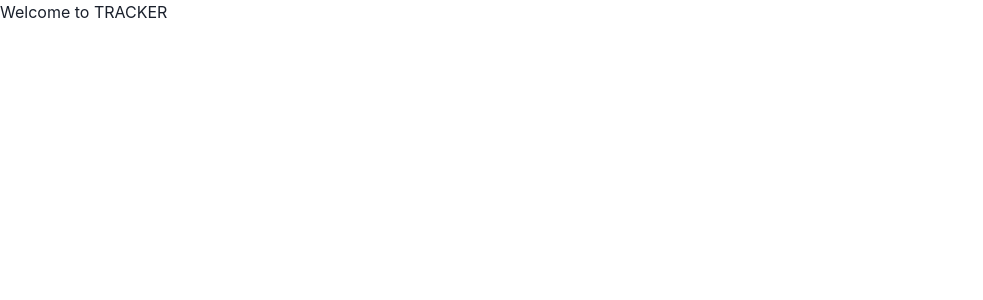
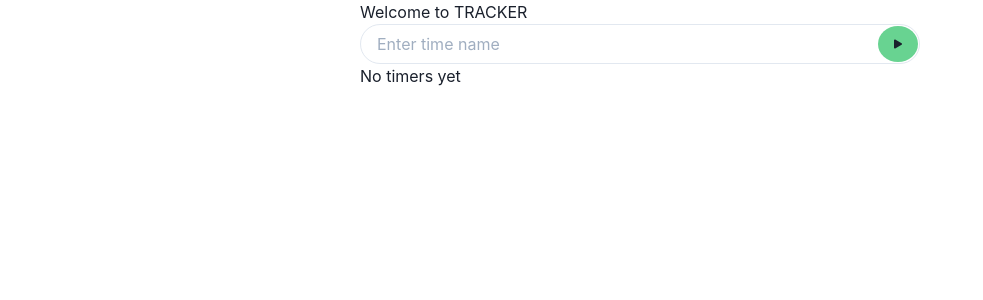
Before and after one commit to Fury26/Nimble-test-task, a React app: page / in a window 1280 px wide. Shown: the top 300 px of the page, without its empty margins (0-983 px from the left). Built offline with nearby package versions, Linux system fonts and the light colour scheme.

Commit message:
made launch of stopwatch

```diff
--- a/src/components/App.tsx
+++ b/src/components/App.tsx
@@ -1,5 +1,31 @@
 import React from 'react';
+import { Container } from '@chakra-ui/react';
+import {Provider} from 'react-redux';
+import { Box } from '@chakra-ui/react';
+import { InputTimer } from './InputTimer';
+import { TimersList } from './TimersList';
+import { store } from '../redux/store';
 
 export const App: React.FC = () => {
-    return <h1>Welcome to TRACKER</h1>;
+    return (
+        <Provider store={store}>
+            <Container centerContent>
+                <Box
+                    width={{
+                        sm: '100vw',
+                        md: '560px'
+                    }}
+                    padding={{
+                        sm: 0
+                    }}
+                    margin={{
+                        sm: 0
+                    }}>
+                    Welcome to TRACKER
+                    <InputTimer />
+                    <TimersList />
+                </Box>
+            </Container>
+        </Provider>
+    );
 };
--- /dev/null
+++ b/src/components/InputTimer.tsx
@@ -0,0 +1,54 @@
+import React, {useState} from 'react'
+import { Input, Flex, Icon} from '@chakra-ui/react';
+import {BsPlayFill} from 'react-icons/bs';
+import { IconButton } from '@chakra-ui/react';
+import { Timer } from '../utils/types';
+import moment from 'moment';
+import { useDispatch } from 'react-redux';
+import { addTimer } from '../redux/timers/actions';
+
+export const InputTimer = () => {
+
+
+    const [timerName, setTimerName] = useState<string>('');
+    const dispatch = useDispatch();
+
+    const inputHandler = (event: React.ChangeEvent<HTMLInputElement>) => {
+        setTimerName(() => (event.target.value));
+    }
+
+    const addTimerHandler = () => {
+        const t: Timer = {
+            isRunning: true,
+            timePoints: [moment()],
+            name: timerName,
+        }
+
+        dispatch(addTimer(t));
+
+    }
+
+    return (
+        <Flex height="40px" position="relative">
+            <Input
+                placeholder="Enter time name"
+                h="100%"
+                value={timerName}
+                onChange={inputHandler}
+                borderRadius="20px"
+            />
+            <IconButton
+                zIndex="10"
+                position="absolute"
+                borderRadius="50%"
+                h="90%"
+                onClick={addTimerHandler}
+                aria-label="Add Timer"
+                icon={<BsPlayFill />}
+                right="2px"
+                top="2px"
+                bg="green.300"
+            />
+        </Flex>
+    );
+}
--- /dev/null
+++ b/src/components/TimerView.tsx
@@ -0,0 +1,82 @@
+import { Flex, Text } from '@chakra-ui/layout';
+import { Box, IconButton } from '@chakra-ui/react';
+import { AiOutlinePauseCircle } from 'react-icons/ai';
+import { IoRemoveOutline } from 'react-icons/io5';
+
+import React, { useEffect, useMemo, useState } from 'react';
+import { Timer } from '../utils/types';
+import moment from 'moment';
+
+type Props = {
+    timer: Timer;
+};
+
+export const TimerView: React.FC<Props> = ({ timer }) => {
+    const [timeInSeconds, setTimeInSeconds] = useState<number>(0);
+    const [timeLast, setTimeLast] = useState(null);
+
+    const calculateTime = () => {
+        let time: number = 0;
+        for (let i = 0; i < timer.timePoints.length; i += 2) {
+            if (i === timer.timePoints.length - 1) {
+                time += Math.floor(moment().diff(timer.timePoints[i]));
+            } else {
+                time += Math.floor(timer.timePoints[i + 1].diff(timer.timePoints[i]));
+            }
+        }
+        return Math.floor(time / 1000);
+    };
+
+    /* calculate time of how long timer is working before user loaded this page */
+    const timeBeforeLoading = useMemo(calculateTime, [timer.timePoints.length]);
+
+    useEffect(() => {
+        console.log(timeBeforeLoading);
+
+    }, []);
+
+    useEffect(() => {
+        setTimeout(() => {
+            changeTime();
+            setTimeInSeconds(() => timeBeforeLoading + timeInSeconds + 1);
+        }, 1000);
+    }, [timeInSeconds]);
+
+    const pauseResumeHandler = () => {};
+
+    const deleteTimerHandler = () => {};
+
+    const changeTime = () => {
+
+        let seconds = 0, minutes = 0, hours = 0;
+        hours = Math.trunc(timeInSeconds / 3600);
+        minutes = Math.floor((timeInSeconds - hours * 3600) / 60);
+        seconds = timeInSeconds - hours * 3600 - minutes * 60;
+
+        setTimeLast(() => `${hours} : ${minutes} : ${seconds}`);
+    };
+
+    return (
+        <Flex justifyContent="space-between" pb="10px">
+            <Text flex="1">{timer.name}</Text>
+            <Flex flex="1" justifyContent="space-between">
+                <Text>{timeLast}</Text>
+                <Flex>
+                    <IconButton
+                        onClick={pauseResumeHandler}
+                        aria-label="Pause/Resume"
+                        bg="transparent"
+                        as={AiOutlinePauseCircle}
+                    />
+                    <IconButton
+                        onClick={deleteTimerHandler}
+                        color="red"
+                        bg="transparent"
+                        aria-label="Remove"
+                        as={IoRemoveOutline}
+                    />
+                </Flex>
+            </Flex>
+        </Flex>
+    );
+};
--- /dev/null
+++ b/src/components/TimersList.tsx
@@ -0,0 +1,33 @@
+import React, { useEffect } from 'react'
+import {useSelector} from 'react-redux';
+import { Flex } from '@chakra-ui/layout'
+import moment from 'moment';
+import { AppState } from '../redux/store';
+import { TimerView } from './TimerView';
+
+export const TimersList = () => {
+
+    const timers = useSelector((state: AppState) => state.timers.timers);
+
+    useEffect(() => {
+        // const timer: moment.Moment = moment();
+
+        // console.log(timer);
+
+        // localStorage.setItem('timers', JSON.stringify([timer]));
+
+        // const copy = moment(JSON.parse(localStorage.getItem('timers'))[0]);
+        // console.log(copy);
+    }, [])
+
+    return (
+        <Flex flexDirection="column">
+            {
+                timers.length ? timers.map((t, ind) => {
+
+                    return <TimerView key={ind} timer={t}/>
+                }) : <h1>No timers yet</h1>
+            }
+        </Flex>
+    );
+}
--- /dev/null
+++ b/src/components/theme.ts
@@ -0,0 +1,19 @@
+import { extendTheme } from '@chakra-ui/react';
+
+export const AppTheme = extendTheme({
+
+    styles: {
+        global: {
+            margin: 0,
+            padding: 0,
+            outline: 0,
+        }
+    },
+
+    breakpoints: {
+        base: '0em',
+        sm: '320px',
+        md: '560px',
+    },
+    background: '#fff',
+})
--- a/src/index.tsx
+++ b/src/index.tsx
@@ -2,11 +2,12 @@ import React from 'react';
 import ReactDOM from 'react-dom';
 import { App } from './components/App';
 import { ChakraProvider } from '@chakra-ui/react';
+import { AppTheme } from './components/theme';
 
 const ROOT = document.querySelector('#root');
 
 ReactDOM.render(
-    <ChakraProvider>
+    <ChakraProvider theme={AppTheme}>
         <App />
     </ChakraProvider>,
     ROOT
--- a/src/redux/timers/actions.ts
+++ b/src/redux/timers/actions.ts
@@ -0,0 +1,18 @@
+import { Moment } from 'moment';
+import { Timer } from '../../utils/types';
+import { ADD_TIMER, PAUSE_TIMER, RESUME_TIMER } from './types';
+
+export const addTimer = (timer: Timer) => ({
+    type: ADD_TIMER,
+    payload: timer
+});
+
+export const PauseTimer = (pauseTime: Moment) => ({
+    type: PAUSE_TIMER,
+    payload: pauseTime
+});
+
+export const ResumeTimer = (pauseTime: Moment) => ({
+    type: RESUME_TIMER,
+    payload: pauseTime
+});
--- a/src/redux/timers/reducer.ts
+++ b/src/redux/timers/reducer.ts
@@ -1,4 +1,5 @@
 import { ActionType, Timer } from "../../utils/types"
+import { ADD_TIMER, PAUSE_TIMER, RESUME_TIMER } from "./types"
 
 export type TimersState = {
     timers: Timer[];
@@ -10,7 +11,17 @@ const initialState: TimersState = {
 
 export const timersReducer = (state: TimersState = initialState, action: ActionType): TimersState => {
     switch (action.type) {
+        case ADD_TIMER: return {
+            timers: [...state.timers, action.payload]
+        };
 
+        //todo pause and resume timers
+        case RESUME_TIMER: return {
+            timers: [...state.timers, action.payload]
+        };
+        case PAUSE_TIMER: return {
+            timers: [...state.timers, action.payload]
+        };
 
         default: return state;
     }
--- a/src/redux/timers/types.ts
+++ b/src/redux/timers/types.ts
@@ -0,0 +1,3 @@
+export const ADD_TIMER = 'ADD_TIMER';
+export const PAUSE_TIMER = 'PAUSE';
+export const RESUME_TIMER = 'RESUME_TIMER';
--- /dev/null
+++ b/src/utils/types.ts
@@ -0,0 +1,13 @@
+export type Timer = {
+
+    /*  timePoints uses to identify when pause/resume button was pressed.
+        the first point shows when stopwatch was created.*/
+    timePoints: moment.Moment[];
+    isRunning: boolean;
+    name: string;
+}
+
+export type ActionType = {
+    type: string;
+    payload: any;
+}
--- a/webpack.config.js
+++ b/webpack.config.js
@@ -1,7 +1,9 @@
 const path = require('path');
 const HtmlWebpackPlugin = require('html-webpack-plugin');
+const MomentLocalesPlugin = require('moment-locales-webpack-plugin');
 
-module.exports = {
+module.exports = (env) => {
+    return {
         entry: './src/index.tsx',
         output: {
             path: path.resolve(__dirname, './dist'),
@@ -27,7 +29,11 @@ module.exports = {
         plugins: [
             new HtmlWebpackPlugin({
                 template: './index.html'
-        })
+            }),
+            new MomentLocalesPlugin({
+                localesToKeep: ['uk']
+            }),
         ],
         devtool: 'source-map'
     };
+};
```
Also changed, not shown: package.json (+11 -1 lines), 1 other file (tests, documents, lock files or other folders). Lines whose indentation alone changed are shown as unchanged.
